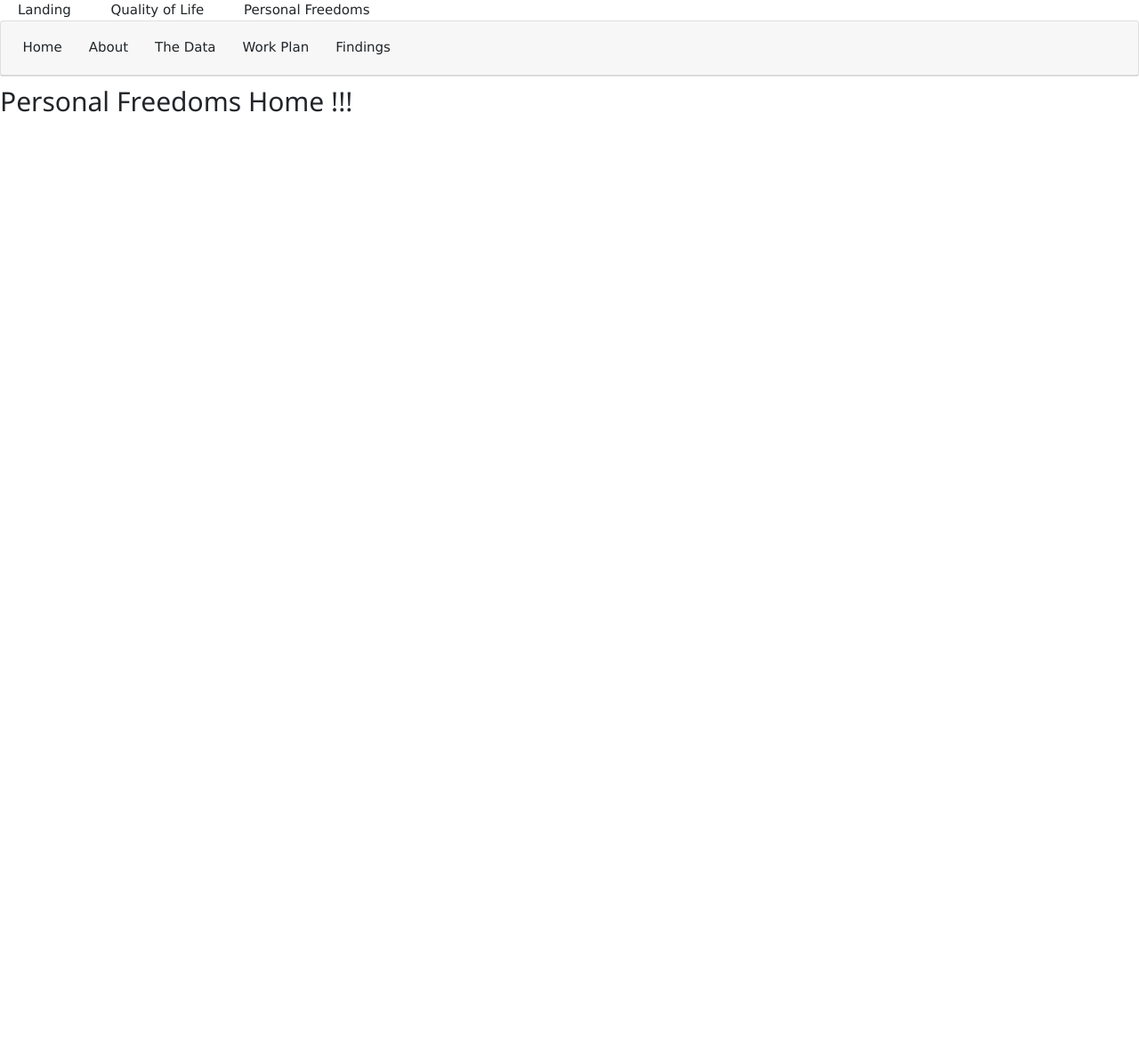
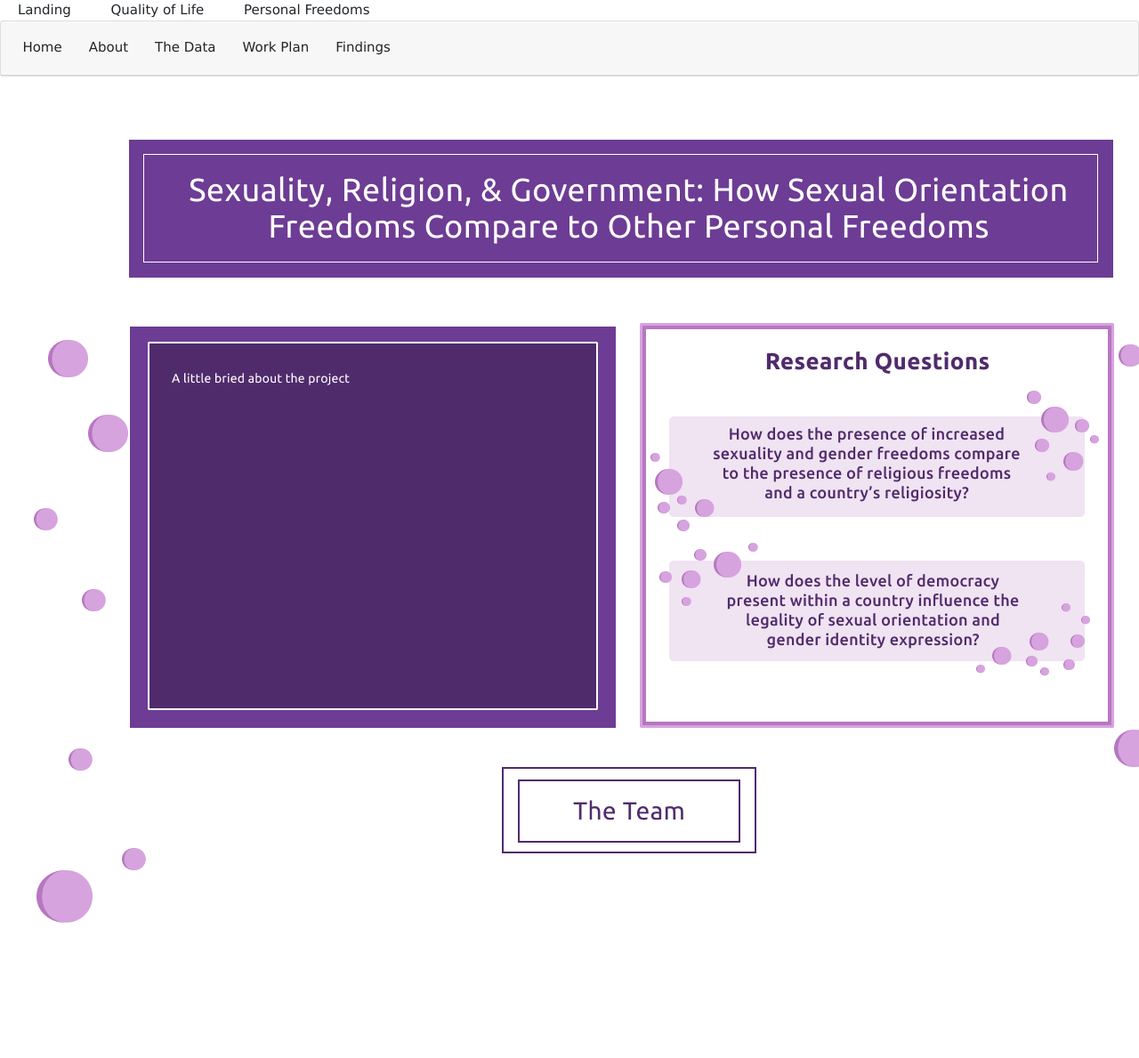
Before and after one commit to LHarrison36/DH125-Final-Project, a Jekyll site: the page built from page3.md, in a window 1280 px wide. Shown: the whole page at 89% size. Built offline with Jekyll 4.4.1, drawn with Linux system fonts in a browser that asks for light colours; before the commit the page ends 900 px from its top, so only the background shows below that.

Commit message:
Update page3.md

```diff
--- a/page3.md
+++ b/page3.md
@@ -3,5 +3,4 @@ title: Personal Freedoms
 layout: template
 filename: page3
 ---
-
-## Personal Freedoms Home !!!
+<div align="center"><img src="4bHome.png" alt="Home Page"></div>
```
